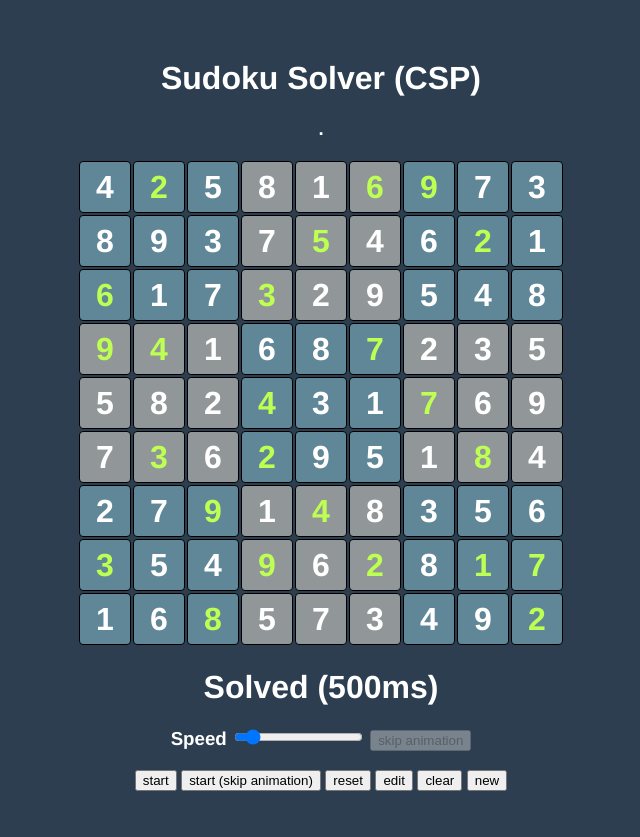
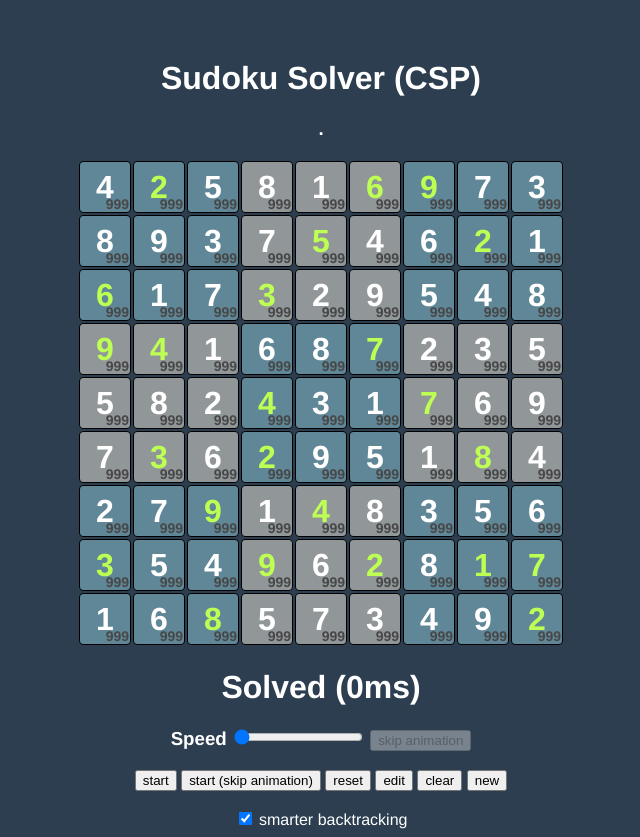
Before and after one commit to BrycePy/sudoku, a website built with Vite: page index.html in a window 1280 px wide. Both pictures are taken after a click on the button "start (skip animation)". Shown: the whole page, without its empty margins (319-959 px from the left). Before the commit the page ends 800 px from the top, so only its background shows below. Built offline with nearby package versions, Linux system fonts and the light colour scheme.

Commit message:
optimize backtracking

```diff
--- a/docs/index.html
+++ b/docs/index.html
@@ -5,8 +5,8 @@
     <link rel="icon" type="image/svg+xml" href="./assets/favicon.17e50649.svg" />
     <meta name="viewport" content="width=device-width, initial-scale=1.0" />
     <title>Vite App</title>
-    <script type="module" crossorigin src="./assets/index.3ba40c88.js"></script>
-    <link rel="stylesheet" href="./assets/index.9bd75950.css">
+    <script type="module" crossorigin src="./assets/index.fb63a3d5.js"></script>
+    <link rel="stylesheet" href="./assets/index.3dc22065.css">
   </head>
   <body>
     <div id="app"></div>
--- a/main.js
+++ b/main.js
@@ -17,6 +17,9 @@ var currentBoard = [
 
 var recursivePos = Array(81).fill([]);
 var recursiveStack = [];
+
+var running = false;
+var terminate = false;
 var skipping = false;
 
 function getBoardHtml(board) {
@@ -37,10 +40,14 @@ function getBoardHtml(board) {
       if (currentBoard[i][j] != 0) {
         classes.push("originalPosition");
       }
-      var possibleCount = `<span class="possibleCount">${recursivePos[
-        j * 9 + i
-      ].join(" ")}</span>`;
-      body += `<td class="${classes.join(" ")}">${number}${possibleCount}</td>`;
+      // var possibleCount = `<span class="possibleCount">${recursivePos[j * 9 + i].join(" ")}</span>`;
+      // var candidates = getPossible(board, i, j)
+      if(possible_grid[j*9 + i] == 0){
+        classes.push("impossible");
+      }
+      // var candidatesHtml = `<span class="possibleCount">${candidates.join(" ")}</span>`;
+      var candidatesHtml = `<span class="possibleCount">${possible_grid[j*9 + i]}</span>`;
+      body += `<td class="${classes.join(" ")}">${number}${candidatesHtml}</td>`;
     }
     body += "</tr>";
   }
@@ -135,37 +142,47 @@ function isSolved(board) {
   return true;
 }
 
-var running = false;
-var terminate = false;
 var iterCount = 0;
-async function solve(board, depth = 0) {
-  if (terminate) {
-    return;
-  }
+async function updateDisplay(board){
   iterCount++;
-  if (!skipping && (slider.value != 0 || iterCount % 100 == 0)) {
+  if (terminate || skipping) return
+  if (slider.value != 0 || iterCount % 100 == 0) {
     await asyncSleep(slider.value);
     document.querySelector("#sudokuBoard").innerHTML = getBoardHtml(board);
   }
-  if (depth == 0) {
+}
+
+function updatePossibleGrid(board){
   for (var y = 0; y < 9; y++) {
     for (var x = 0; x < 9; x++) {
+      if (_getBoard(board, x, y) == 0) {
         var numPossible = getPossible(board, x, y).length;
-        possible_grid[y * 9 + x] = numPossible == 0 ? 999 : numPossible;
+        possible_grid[y * 9 + x] = numPossible;
+      }else{
+        possible_grid[y * 9 + x] = 999;
       }
     }
-    console.log(possible_grid);
+  }
+}
+
+async function solve(board, depth = 0) {
+  if (terminate) return
+  await updateDisplay(board)
+
+  if (depth == 0) {
+    updatePossibleGrid(board)
     recursiveStack.splice(0, recursiveStack.length);
   }
 
-  if (isSolved(board)) {
-    recursiveStack.pop();
+  if (isSolved(board))
     return board;
-  }
 
   var [x, y] = getMinRemainingPos();
   var possible = getPossible(board, x, y);
   if (possible.length == 0) return;
+
+
+  try{
     recursivePos[y * 9 + x] = possible;
     var drawPos = [x, y];
     recursiveStack.push(drawPos);
@@ -173,35 +190,34 @@ async function solve(board, depth = 0) {
     for (var c of possible) {
       drawPos[0] = x + (Math.random() * 0.5 - 0.25);
       drawPos[1] = y + (Math.random() * 0.5 - 0.25);
+
       var temp_grid = [...possible_grid];
       possible_grid[y * 9 + x] = 999;
       _setBoard(board, x, y, c);
 
+      var canContinue = true;
       for (const pos of genRange(x, y)) {
         var [xi, yi] = pos;
-      var numPossible = getPossible(board, xi, yi).length;
-      possible_grid[yi * 9 + xi] = numPossible == 0 ? 999 : numPossible;
+        if(_getBoard(board, xi, yi) == 0){
+          var possibleCount = getPossible(board, xi, yi).length;
+          possible_grid[yi * 9 + xi] = possibleCount;
+          if(possibleCount == 0 && optmizedCheckbox.checked)
+            canContinue = false;
+        }
       }
 
-    if (await solve(board, depth + 1)) {
-      recursiveStack.pop();
+      if (canContinue && await solve(board, depth + 1))
         return board;
+
+      possible_grid.map((e, i) => temp_grid[i]);
     }
-
-    possible_grid.splice(0, possible_grid.length);
-    possible_grid.push(...temp_grid);
-  }
-  recursivePos[y * 9 + x] = [];
-  recursiveStack.pop();
-
     _setBoard(board, x, y, 0);
 
-  if (slider.value != 0 && !skipping) {
-    await asyncSleep(slider.value);
-    document.querySelector("#sudokuBoard").innerHTML = getBoardHtml(board);
+  }finally{
+    recursiveStack.pop();
+    recursivePos[y * 9 + x] = [];
+    await updateDisplay(board)
   }
-
-  return;
 }
 
 function asyncSleep(ms) {
@@ -233,9 +249,7 @@ window.setBoard = setBoard;
 
 function newBoard() {
   clearBoard();
-  var difficulty = ["very_easy", "easy", "medium", "hard"][
-    Math.floor(Math.random() * 4)
-  ];
+  var difficulty = "hard"
   var boardNumber = Math.floor(Math.random() * sudokuBoards[difficulty].length);
   currentBoard = [...sudokuBoards[difficulty][boardNumber]];
   currentBoard = currentBoard.map((e) => [...e]);
@@ -297,6 +311,10 @@ var body = `
   <button id="editButton">edit</button>
   <button id="clearButton">clear</button>
   <button id="newButton">new</button>
+  <br>
+  <br>
+  <input type="checkbox" id="optmizedCheckbox" name="optmizedCheckbox" checked>
+  <label for="optmizedCheckbox">smarter backtracking</label>
   `;
 
 document.querySelector("#app").innerHTML = body;
@@ -311,6 +329,7 @@ var clearButton = document.getElementById("clearButton");
 var boardName = document.getElementById("boardName");
 var newButton = document.getElementById("newButton");
 var skipButton = document.getElementById("skipButton");
+var optmizedCheckbox = document.getElementById("optmizedCheckbox");
 document.querySelector("#sudokuBoard").innerHTML = getBoardHtml(currentBoard);
 
 startButton.onclick = () => {
@@ -322,6 +341,7 @@ startButton.onclick = () => {
 startSkipButton.onclick = () => {
   startButton.disabled = true;
   startSkipButton.disabled = true;
+  slider.value = 0;
   startSolver();
   skipping = true;
   skipButton.disabled = true;
@@ -341,6 +361,7 @@ editButton.onclick = async () => {
     while (terminate) await asyncSleep(10);
   }
   document.querySelector("#sudokuBoard").innerHTML = getBoardEditHtml(currentBoard);
+  drawRecursiveTrace()
   boardName.innerHTML = ``;
 };
 
--- a/style.css
+++ b/style.css
@@ -36,6 +36,10 @@ table td{
   color: rgb(189, 255, 82);
 }
 
+.impossible{
+  background-color: rgb(255, 0, 0);
+}
+
 .possibleCount{
   padding-right: 1px;
   position: absolute;
```
Also changed, not shown: 4 other files. Lines whose indentation alone changed are shown as unchanged.
